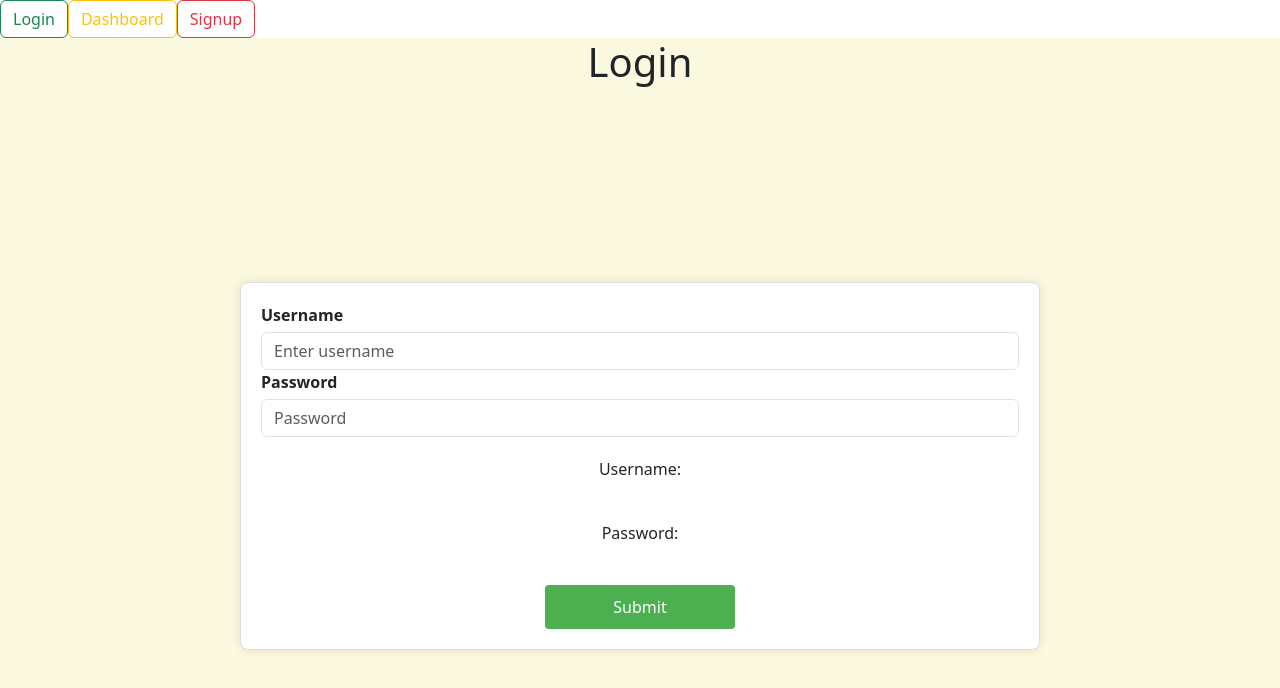
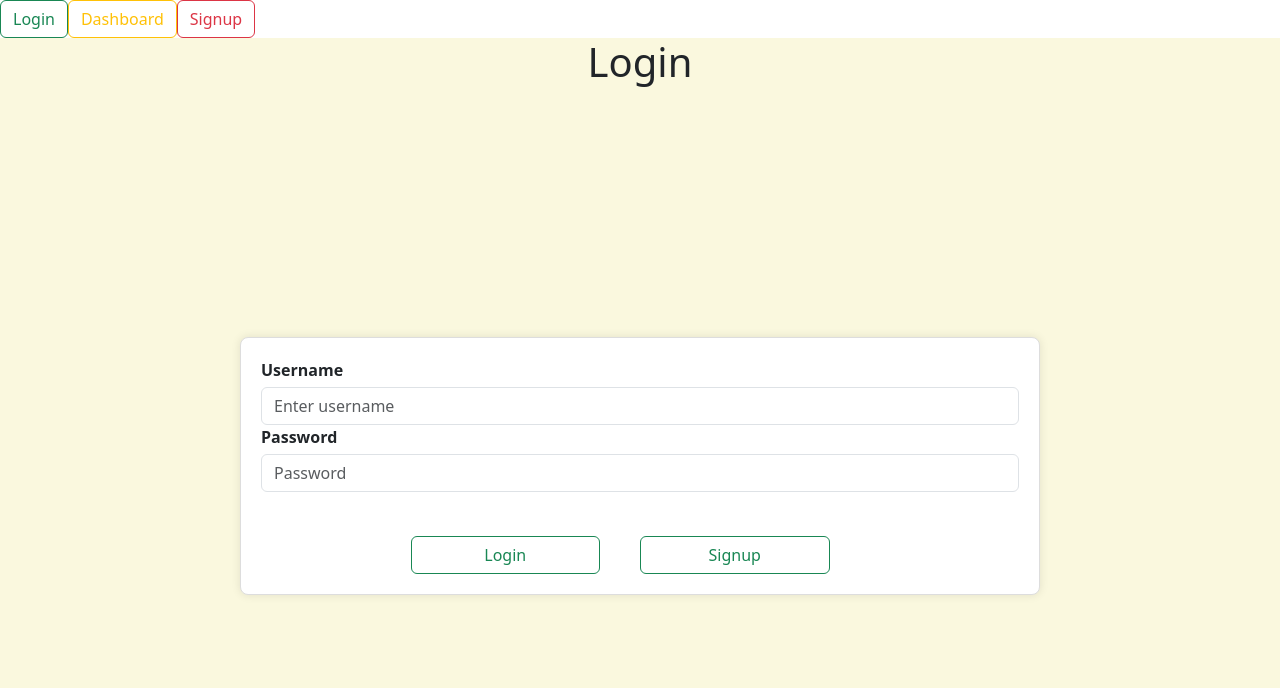
Before and after one commit to BJW101102/Jot-it, a React (Create React App) app in the folder Note-Winter/frontend/my-app/: page /login in a window 1280 px wide. Shown: the top 688 px of the page. Built offline with nearby package versions, Linux system fonts and the light colour scheme.

Commit message:
Updated Signup
- Tweaked Signup

```diff
--- a/Note-Winter/frontend/my-app/src/CSS/Login.css
+++ b/Note-Winter/frontend/my-app/src/CSS/Login.css
@@ -39,11 +39,11 @@ input {
 
 #login-button {
     width: 25%;
-    padding: 10px;
-    background-color: #4caf50;
-    color: #fff;
-    border: none;
-    border-radius: 4px;
+    /* padding: 10px; */
+    /* background-color: #4caf50; */
+    /* color: #fff; */
+    /* border: none; */
+    /* border-radius: 4px; */
     cursor: pointer;
-    font-size: 16px;
+    /* font-size: 16px; */
 }
--- a/Note-Winter/frontend/my-app/src/views/LoginPage.js
+++ b/Note-Winter/frontend/my-app/src/views/LoginPage.js
@@ -58,6 +58,10 @@ function Login() {
         }
     }
 
+    const handleSignUp = async () =>{
+        window.location.href = 'http://localhost:3000/signup';
+    }
+
     return (
         <div className="Login" style={{ textAlign: "center" }}>
             <h1>Login</h1>
@@ -80,12 +84,13 @@ function Login() {
                         onChange={handlePassword}
                     />
                 </div>
-                <p>Username: {username}</p>
+                {/* <p>Username: {username}</p>
                 <br></br>
-                <p>Password: {password}</p>
+                <p>Password: {password}</p> */}
 
                 <br></br>
-                <button id="login-button" type="submit" onClick={handleSubmit} className="btn btn-primary">Submit</button>
+                <button id="login-button" type="submit" onClick={handleSubmit}   style={{ marginRight: "5vh" }} className="btn btn-outline-success">Login</button>
+                <button id="login-button" type="button" onClick={handleSignUp}   style={{ marginRight: "5vh" }} className="btn btn-outline-success">Signup</button>
                 {message}
             </form>
         </div>
--- a/Note-Winter/frontend/my-app/src/views/SignUp.js
+++ b/Note-Winter/frontend/my-app/src/views/SignUp.js
@@ -4,10 +4,11 @@
 import React, { useState } from "react";
 import '../CSS/Login.css';
 import axios from 'axios';
+import swal from 'sweetalert';
+
 
 function SignUp() {
 
-    var message = null;
 
     const [username, setUsername] = useState('');
     const [password, setPassword] = useState('');
@@ -25,14 +26,21 @@ function SignUp() {
         console.log("Clicked");
         try {
             const resp = await axios.post(url, { username: username, password: password }, { withCredentials: true });
-            //console.log(resp.data);
-            if(resp.status === 200){
-            window.location.href = 'http://localhost:3000/dashboard';
+            if (resp.status === 200) {
+
+                swal("Awesome!", "Great to have you", "success").then(() => {
+                    window.location.href = 'http://localhost:3000/dashboard';
+                });
             }
         }
         catch (error) {
             console.log(error.response);
         }
+
+    }
+
+    const handleBackToLogin = async () => {
+        window.location.href = 'http://localhost:3000/dashboard';
 
     }
 
@@ -65,8 +73,8 @@ function SignUp() {
                 <p>Password: {password}</p>
 
                 <br></br>
-                <button id="login-button" type="submit" onClick={handleSubmit} className="btn btn-primary" style={{background:"red"}}>Submit</button>
-                {message}
+                <button id="login-button" type="submit" onClick={handleSubmit} style={{ marginRight: "5vh" }} className="btn btn-outline-success">Submit</button>
+                <button id="login-button" type="button" onClick={handleBackToLogin} style={{ marginRight: "5vh" }} className="btn btn-outline-success">Back to Login</button>
             </form>
         </div>
     );
```
